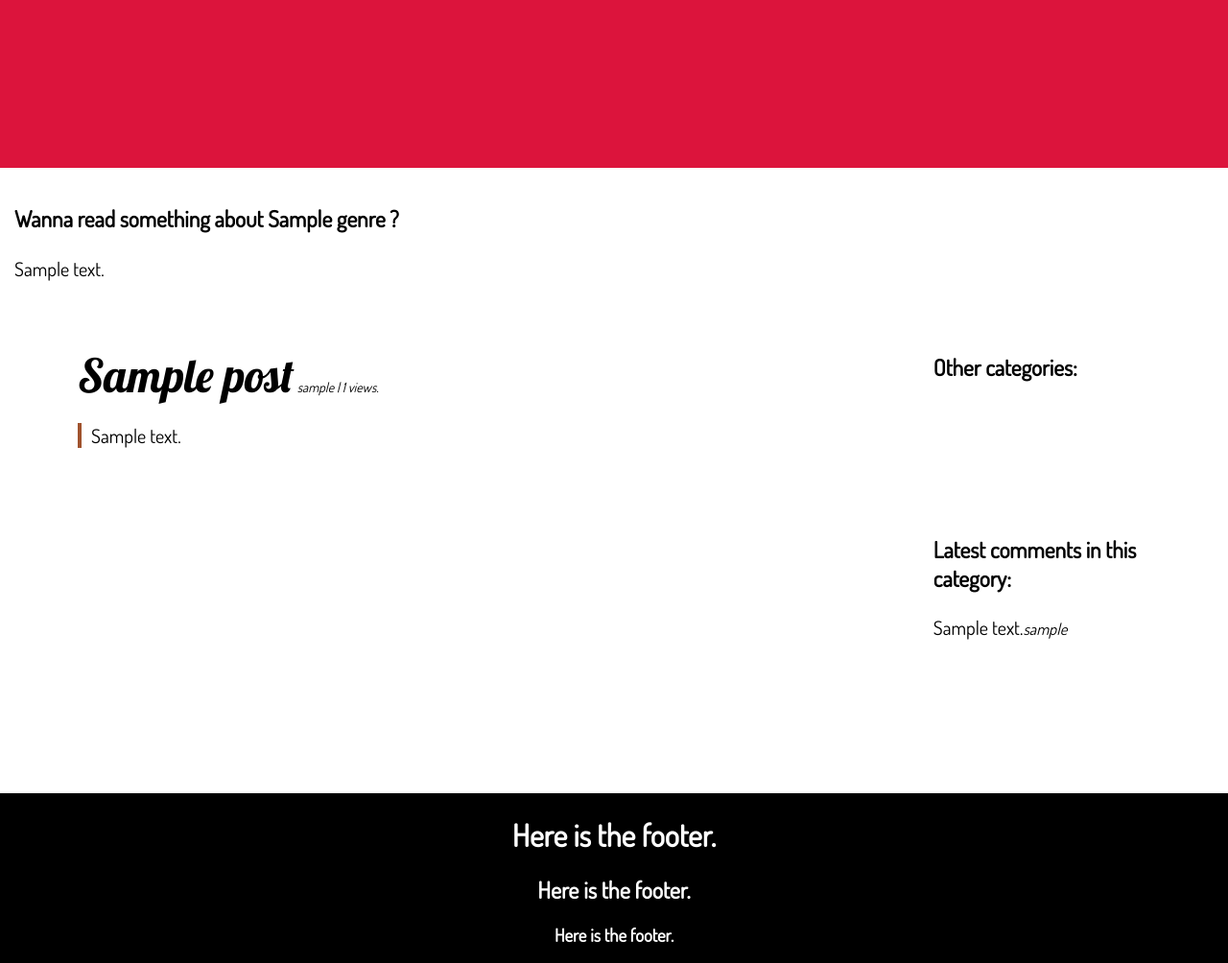
After one commit to armut/cevizinalti, a Django app: a page that uses articles/templates/articles/genre.html in a window 1280 px wide. The commit adds this page. Shown: the whole page at 96% size. Run offline with Django 3.2, Linux system fonts and the light colour scheme; tables that the repository leaves empty hold one stand-in row (values such as "Sample post"); some libraries are stand-ins or nearby versions.

Commit message:
Post urls changed. *So that they won't change when sth else changed. *Category template designed. *Other visual improvements.

```diff
--- a/articles/models.py
+++ b/articles/models.py
@@ -4,6 +4,7 @@ from django.contrib.auth.models import User
 
 class Genre(models.Model):
     name = models.CharField(max_length=100, db_index=True)
+    description = models.TextField()
     slug = models.SlugField(max_length=100, db_index=True)
 
     def get_absolute_url(self):
@@ -22,7 +23,7 @@ class Post(models.Model):
     slug = models.SlugField(max_length=200)
 
     def get_absolute_url(self):
-        return reverse('articles:post', kwargs={'genre': self.genre.slug, 'slug': self.slug})
+        return reverse('articles:post', kwargs={'year': self.date.year, 'month': self.date.strftime('%m'), 'day': self.date.strftime('%d'), 'slug': self.slug})
 
     def __str__(self):
         return self.title
@@ -31,6 +32,7 @@ class Post(models.Model):
 class Comment(models.Model):
     post = models.ForeignKey(Post, on_delete=models.CASCADE)
     user = models.ForeignKey(User, on_delete=models.CASCADE)
+    date = models.DateTimeField()
     comment_text = models.TextField()
 
     def __str__(self):
--- a/articles/static/articles/main.css
+++ b/articles/static/articles/main.css
@@ -55,11 +55,12 @@ div#westcoast {
 
 div#eastcoast {
     margin-left: 76%;
-    margin-right: 15px;
+    margin-right: 50px;
 }
 .func {
     margin-top: 40px;
     margin-bottom: 160px;
+    font-size: 20px;
 }
 
 .caption {
@@ -89,6 +90,7 @@ div#eastcoast {
     margin-bottom: -20px;
 }
 .message {
+    padding-left: 30px;
     font-size: 20px;
     font-family: 'Dosis', sans-serif;
     border: 2px solid crimson;
--- a/articles/static/articles/medium.css
+++ b/articles/static/articles/medium.css
@@ -39,8 +39,10 @@ div#eastcoast {
 .func {
     margin-left: 8%;
     max-width: 240px;
+    min-width: 230px;
     display: inline-block;
     vertical-align: top;
+    font-size: 18px;
 }
 
 .caption {
--- a/articles/static/articles/small.css
+++ b/articles/static/articles/small.css
@@ -37,12 +37,12 @@ body {
 }
 
 div#eastcoast {
+    padding: 15px;
 }
 .func {
-    margin-left: 15%;
-    max-width: 240px;
-    display: inline-block;
     vertical-align: top;
+    font-size: 23px;
+    margin-bottom: 30px;
 }
 
 .caption {
--- /dev/null
+++ b/articles/templates/articles/genre.html
@@ -0,0 +1,44 @@
+{% extends 'articles/base.html' %}
+{% block title %}Home Page{% endblock %}
+
+{% block content %}
+
+    <div class="selamlik">
+        <h3>Wanna read something about {{ genre }} ?</h3>
+        <p>{{ description }}</p>
+    </div>
+
+    <div class="coasts">
+        <div id="westcoast">
+            {% for post in posts %}
+                <div class="post-preview">
+                    <a class="post-link" href="{{ post.get_absolute_url }}">{{ post.title }}</a>
+                    <small class="post-description">{{ post.author }} | {{ post.view_count }} views.</small>
+                    <p class="post-truncated">{{ post.content|truncatewords:40 }}</p>
+                </div>
+            {% endfor %}
+        </div>
+
+        <div id="eastcoast">
+            <div class="func">
+                <h3>Other categories:</h3>
+                <ul>
+                {% for g in genres %}
+                    <li><a href="{{ g.get_absolute_url }}">{{ g.name }}</a></li>
+                {% endfor %}
+                </ul>
+            </div>
+
+            {% if comments %}
+                <div class="func">
+                    <h3>Latest comments in this category:</h3>
+                    {% for comment in comments %}
+                        <p>{{ comment.comment_text }}<small><i>{{ comment.user.username }}</i></small></p>
+                    {% endfor %}
+                </div>
+            {% endif %}
+
+        </div>
+    </div>
+
+{% endblock %}
--- a/articles/templates/articles/home.html
+++ b/articles/templates/articles/home.html
@@ -12,7 +12,7 @@
 
     <div class="coasts">
         <div id="westcoast">
-             {% for post in posts %}
+            {% for post in posts %}
                 <div class="post-preview">
                     <a class="post-link" href="{{ post.get_absolute_url }}">{{ post.title }}</a>
                     <small class="post-description">{{ post.author }} | {{ post.view_count }} views.</small>
--- a/articles/templates/articles/post.html
+++ b/articles/templates/articles/post.html
@@ -7,7 +7,7 @@
             <div class="post-title">
                 <h1 id="header">{{ post.title }}</h1>
                 <h4 id="author">{{ post.author }}, on {{ post.date }}</h4>
-                <h5 id="genre">{{ post.genre }}</h5>
+                <h5 id="genre"><a href="{{ post.genre.get_absolute_url }}">{{ post.genre }}</a></h5>
             </div>
 
             <div class="post-body">
@@ -41,10 +41,10 @@
             {% for comment in comments %}
                 <div class="comment">
                     <div class="comment-header">
-                        <p><i>{{ comment.user.username }}</i></p>
+                        <p><i>{{ comment.user.username }} <small>{{ comment.date.day }}/{{ comment.date.month }}/{{ comment.date.year }}</small></i></p>
                     </div>
                     <div class="message">
-                        <p>&nbsp&nbsp&nbsp&nbsp{{ comment.comment_text }}</p>
+                        <p>{{ comment.comment_text }}</p>
                     </div>
                 </div>
             {% endfor %}
--- a/articles/urls.py
+++ b/articles/urls.py
@@ -9,6 +9,6 @@ urlpatterns = [
     url(r'^logout$', views.logoutView, name ='logout'),
 
     url(r'^category/(?P<slug>[-\w]+)/$', views.CategoryView.as_view(), name='category'),
-    url(r'^category/(?P<genre>[-\w]+)/(?P<slug>[-\w]+)/$', views.PostView.as_view(), name='post'),
+    url(r'^(?P<year>\d{4})/(?P<month>\d{2})/(?P<day>\d{2})/(?P<slug>[-\w]+)/$', views.PostView.as_view(), name='post'),
     url(r'^user/(?P<pk>)/$', views.UserView.as_view(), name='user')
 ]
--- a/articles/views.py
+++ b/articles/views.py
@@ -26,7 +26,10 @@ class CategoryView(generic.DetailView):
     def get_context_data(self, **kwargs):
         context = super(CategoryView, self).get_context_data(**kwargs)
         context['genre'] = self.object.name
+        context['genres'] = Genre.objects.all().exclude(name=self.object.name).order_by('name')
+        context['description'] = self.object.description
         context['posts'] = Post.objects.filter(genre=self.object).order_by('-view_count')
+        context['comments'] = Comment.objects.filter(post__genre=self.object)[:3]
         return context
 
 
```
